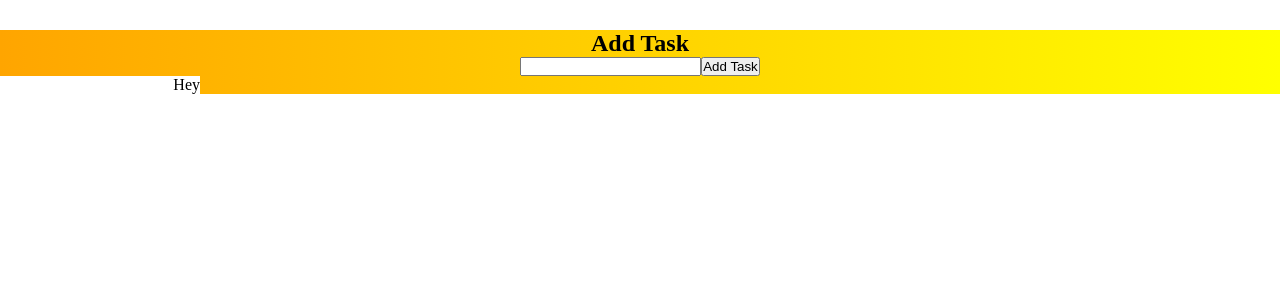
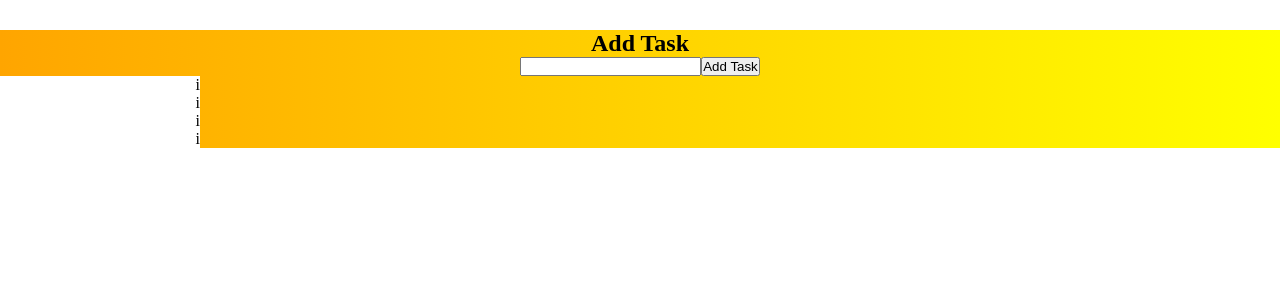
Before and after one commit to marcinoles87/todolist, a React (Create React App) app: page / in a window 1280 px wide. Shown: the top 300 px of the page. Built offline with nearby package versions, Linux system fonts and the light colour scheme.

Commit message:
new version

```diff
--- a/src/components/List.js
+++ b/src/components/List.js
@@ -1,10 +1,13 @@
 import React from 'react'
 import OneTask from './OneTask'
 
-export default function List() {
+export default function List(props) {
   return (
     <div>
-        <OneTask></OneTask>
+        <OneTask task={props.task} id={props.id}></OneTask>
+        <OneTask task={props.task} id={props.id}></OneTask>
+        <OneTask task={props.task} id={props.id}></OneTask>
+        <OneTask task={props.task} id={props.id}></OneTask>
     </div>
   )
 }
--- a/src/components/OneTask.js
+++ b/src/components/OneTask.js
@@ -1,10 +1,9 @@
 import React from 'react'
 
-export default function
-() {
+export default function OneTask(props) {
   return (
     <div>
-        <li>Hey</li>
+        <li>{props.task} i {props.id}</li>
     </div>
   )
 }
--- a/src/components/Task.js
+++ b/src/components/Task.js
@@ -45,7 +45,7 @@ export default function Task(props) {
         <input onChange={handleOnChange}></input><button onClick={submitTodos}>Add Task</button>
 
         <ul>
-          <List></List>
+          <List id={id} task={task} todos={todos}></List>
         </ul>
 
 
```
